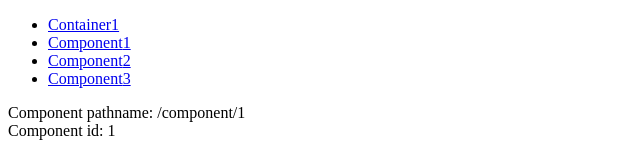
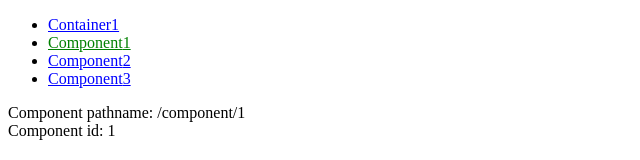
Before and after one commit to jieunheo/react-mini-project, a React (Create React App) app in the folder redux-react/: page /component/1 in a window 1280 px wide. Shown: the top 160 px of the page, without its empty margins (0-640 px from the left). Built offline with nearby package versions, Linux system fonts and the light colour scheme.

Commit message:
NavLink를 이용하여 isActive 시 스타일 적용

```diff
--- a/redux-react/src/containers/Header.js
+++ b/redux-react/src/containers/Header.js
@@ -1,5 +1,5 @@
 import { Component } from "react";
-import { Link } from "react-router-dom";
+import { Link, NavLink } from "react-router-dom";
 
 
 class Header extends Component {
@@ -16,9 +16,9 @@ class Header extends Component {
     return (
       <nav>
         <ul>
-          <li><Link to='/'>Container1</Link></li>
+          <li><NavLink to='/' style={({ isActive }) => ({ color: isActive ? 'green' : 'blue' })}>Container1</NavLink></li>
           {this.state.nums.map(num => (
-            <li><Link key={num.id} to={{pathname: `/component/${num.id}`}}>Component{num.id}</Link></li>
+            <li><NavLink key={num.id} to={{pathname: `/component/${num.id}`}} style={({ isActive }) => ({ color: isActive ? 'green' : 'blue' })}>Component{num.id}</NavLink></li>
           ))}
         </ul>
       </nav>
```
